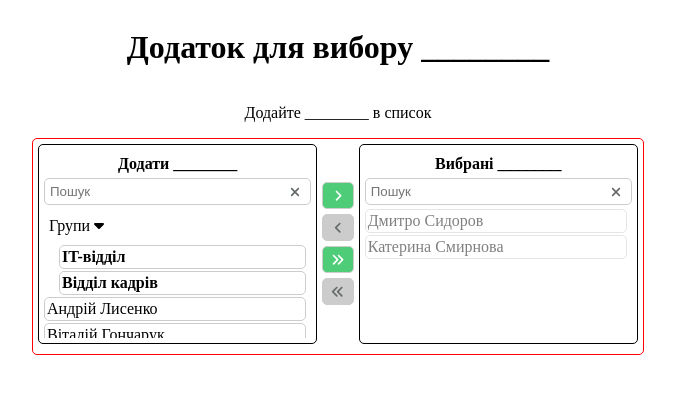
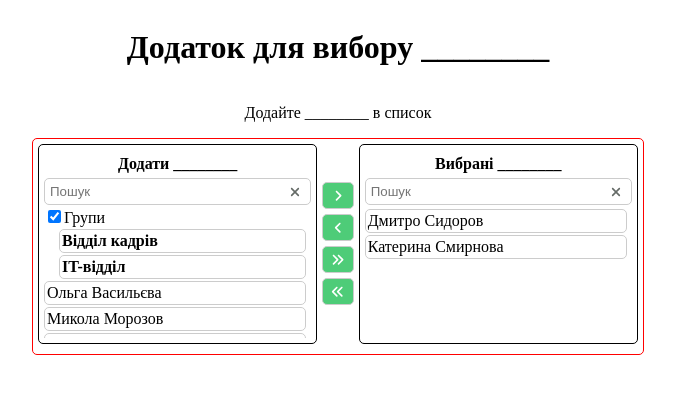
Before and after one commit to butkodenis/UI, a React (Vite) app: page / in a window 1280 px wide. Shown: the top 394 px of the page, without its empty margins (302-977 px from the left). Built offline with nearby package versions, Linux system fonts and the light colour scheme.

Commit message:
Удалено свойство onGroupUsers из компонента App для упрощения кода

```diff
--- a/src/App.tsx
+++ b/src/App.tsx
@@ -47,7 +47,6 @@ function App() {
           clearable={true}
           className="custom-class"
           onSelectedChange={handleSelectedChange}
-          onGroupUsers={getGroupUsers}
         />
       </div>
     </div>
--- a/src/ui/components/DualListBox/DualListBox.tsx
+++ b/src/ui/components/DualListBox/DualListBox.tsx
@@ -2,15 +2,7 @@ import './styles/scss/DualListBox.scss';
 
 import React, { useEffect, useState } from 'react';
 import { FontAwesomeIcon } from '@fortawesome/react-fontawesome';
-import {
-  faAnglesLeft,
-  faAngleLeft,
-  faAngleRight,
-  faAnglesRight,
-  faXmark,
-  faCaretUp,
-  faCaretDown,
-} from '@fortawesome/free-solid-svg-icons';
+import { faAnglesLeft, faAngleLeft, faAngleRight, faAnglesRight, faXmark } from '@fortawesome/free-solid-svg-icons';
 
 import { ListItem, DualListBoxProps } from './DualListBox.types';
 
@@ -21,47 +13,18 @@ const DualListBox: React.FC<DualListBoxProps> = (props) => {
   const [filterAvailable, setFilterAvailable] = useState('');
   const [filterSelected, setFilterSelected] = useState('');
   const [isGroupVisible, setIsGroupVisible] = useState(true);
-  //const [error, setError] = useState(props.invalidMessage ?? '');
 
-  // Функция для фильтрации и сортировки элементов списка
-  const getFilteredAndSortedItems = (items: ListItem[], filter: string) => {
-    // Фильтруем элементы по введенному значению
-    const filteredItems = items.filter((item) => item.label.toLowerCase().includes(filter.toLowerCase()));
-    const groups = filteredItems.filter((item) => item.isGroup);
-    const individuals = filteredItems.filter((item) => !item.isGroup);
+  const filteredAvailableItems = availableItems
+    .filter((item) => item.label.toLowerCase().includes(filterAvailable.toLowerCase()))
+    .filter((item) => isGroupVisible || !item.isGroup);
 
-    // Сортируем только незафиксированные элементы
-    const sortedGroups = groups.filter((item) => !item.isFixed).sort((a, b) => a.label.localeCompare(b.label));
-    const sortedIndividuals = individuals
-      .filter((item) => !item.isFixed)
-      .sort((a, b) => a.label.localeCompare(b.label));
+  const filteredSelectedItems = selectedItems.filter((item) =>
+    item.label.toLowerCase().includes(filterSelected.toLowerCase())
+  );
 
-    // Добавляем зафиксированные элементы в начало списка
-    const fixedGroups = groups.filter((item) => item.isFixed);
-    const fixedIndividuals = individuals.filter((item) => item.isFixed);
-
-    return {
-      groups: [...fixedGroups, ...sortedGroups],
-      individuals: [...fixedIndividuals, ...sortedIndividuals],
-    };
-  };
-
-  // Получение отфильтрованных и отсортированных элементов для доступных
-  const { groups: availableGroups, individuals: availableIndividuals } = getFilteredAndSortedItems(
-    availableItems,
-    filterAvailable
-  );
-  // Получение отфильтрованных и отсортированных элементов для выбранных
-  const { individuals: selectedIndividuals } = getFilteredAndSortedItems(selectedItems, filterSelected);
-
-  // Функция для переключения видимости групп
-  const toggleGroupVisibility = () => {
-    setIsGroupVisible(!isGroupVisible);
-  };
-
-  // Функция для обработки выбора элемента
+  //  функция выбора списка
   const handleSelect = (item: ListItem, event: React.MouseEvent, listType: 'available' | 'selected') => {
-    const currentActiveItems = listType === 'available' ? availableIndividuals : selectedIndividuals;
+    const currentActiveItems = listType === 'available' ? availableItems : selectedItems;
 
     if (item.isFixed) {
       return;
@@ -74,111 +37,20 @@ const DualListBox: React.FC<DualListBoxProps> = (props) => {
         setActiveItems([...activeItems, item]);
       }
     } else if (event.shiftKey) {
-      console.log('shiftKey', item.id);
-      //console.log('activeKay', activeItems[0].id);
-
+      if (activeItems.length === 0) {
+        setActiveItems([item]);
+      } else {
         const lastActiveIndex = currentActiveItems.findIndex((i) => i.id === activeItems[0].id);
         const currentActiveIndex = currentActiveItems.findIndex((i) => i.id === item.id);
         const start = Math.min(lastActiveIndex, currentActiveIndex);
         const end = Math.max(lastActiveIndex, currentActiveIndex);
         const rangeActiveItems = currentActiveItems.slice(start, end + 1);
         setActiveItems(rangeActiveItems);
+      }
     } else {
       setActiveItems([item]);
     }
   };
-
-  //  функция для обработки выбора группы
-  const hendleGroupUsers = (item: ListItem) => {
-    if (item.isGroup) {
-      setActiveItems([item]);
-    }
-  };
-
-  // Функция для перемещения всех элементов в выбранные
-  const moveItemsToSelected = () => {
-    // Фильтруем элементы, чтобы добавить только уникальные в список выбранных
-    const uniqueItemsToMove = availableIndividuals.filter(
-      (item) => !selectedItems.some((selectedItem) => selectedItem.id === item.id)
-    );
-
-    setSelectedItems([...selectedItems, ...uniqueItemsToMove]);
-    // Очищаем список доступных элементов кроме групп
-    setAvailableItems(availableItems.filter((item) => item.isGroup));
-    setActiveItems([]);
-  };
-
-  // Функция для перемещения всех элементов в доступные
-  const moveItemsToAvailable = () => {
-    // Разделяем зафиксированные и незафиксированные элементы
-    const fixedItems = selectedItems.filter((item) => item.isFixed);
-    const movableItems = selectedItems.filter((item) => !item.isFixed);
-    // Фильтруем элементы, чтобы добавить только уникальные в список доступных
-    const uniqueItemsToMove = movableItems.filter(
-      (item) => !availableItems.some((availableItem) => availableItem.id === item.id)
-    );
-
-    // Перемещаем только незафиксированные элементы в доступные
-    setAvailableItems([...availableItems, ...uniqueItemsToMove]);
-    setSelectedItems(fixedItems);
-    setActiveItems([]);
-  };
-
-  // Функция для перемещения элемента в выбранные
-  const moveItemToSelected = () => {
-    if (activeItems.some((item) => item.isGroup)) {
-      if (props.onGroupUsers) {
-        const groupUsers = props.onGroupUsers(activeItems[0].id);
-        const uniqueGroupUsers = groupUsers.filter(
-          (groupUser) => !selectedItems.some((selectedItem) => selectedItem.id === groupUser.id)
-        );
-        setSelectedItems([...selectedItems, ...uniqueGroupUsers]);
-        setActiveItems([]);
-      }
-      return;
-    }
-    // Получаем только те активные элементы, которые есть в списке доступных
-    const itemsToMove = activeItems.filter((item) =>
-      availableItems.some((availableItem) => availableItem.id === item.id)
-    );
-
-    if (itemsToMove.length === 0) return;
-
-    // Добавляем выбранные элементы в список выбранных
-    setSelectedItems([...selectedItems, ...itemsToMove]);
-
-    // Удаляем перемещенные элементы из списка доступных
-    setAvailableItems(availableItems.filter((item) => !itemsToMove.some((activeItem) => activeItem.id === item.id)));
-
-    // Очищаем список активных элементов
-    setActiveItems([]);
-  };
-
-  // Функция для перемещения элемента в доступные
-  const moveItemToAvailable = () => {
-    // Получаем только те активные элементы, которые есть в списке выбранных
-    const itemsToMove = activeItems.filter((item) => selectedItems.some((selectedItem) => selectedItem.id === item.id));
-
-    if (itemsToMove.length === 0) return;
-
-    // Фильтруем элементы, чтобы добавить только уникальные в список доступных
-    const uniqueItemsToMove = itemsToMove.filter(
-      (item) => !availableItems.some((availableItem) => availableItem.id === item.id)
-    );
-
-    // Добавляем выбранные элементы в список доступных
-    setAvailableItems((prevAvailableItems) => [...prevAvailableItems, ...uniqueItemsToMove]);
-
-    // Удаляем перемещенные элементы из списка выбранных
-    setSelectedItems(selectedItems.filter((item) => !itemsToMove.some((activeItem) => activeItem.id === item.id)));
-
-    // Очищаем список активных элементов
-    setActiveItems([]);
-  };
-
-  useEffect(() => {
-    props.onSelectedChange(selectedItems);
-  }, [selectedItems]);
 
   return (
     <div className={`dual-list-box ${props.isInvalid ? 'dual-list-box--invalid' : ''} `}>
@@ -198,65 +70,45 @@ const DualListBox: React.FC<DualListBoxProps> = (props) => {
               </button>
             )}
           </div>
+          {props.options.some((item) => item.isGroup) ? (
+            <div className="">
+              <input
+                type="checkbox"
+                id="group"
+                name="group"
+                onChange={() => setIsGroupVisible(!isGroupVisible)}
+                checked={isGroupVisible}
+              />
+              <label htmlFor="group">Групи</label>
+            </div>
+          ) : null}
           <div className="dual-list-box__list">
-            <div className="dual-list-box__list-group" onClick={toggleGroupVisibility}>
-              Групи <FontAwesomeIcon icon={isGroupVisible ? faCaretDown : faCaretUp} />
-            </div>
-            {isGroupVisible &&
-              availableGroups.map((item) => (
+            {filteredAvailableItems.map((item) => (
               <div
                 key={item.id}
-                  className={`dual-list-box__list-item dual-list-box__list-item--group ${
-                    activeItems.includes(item) ? 'dual-list-box__list-item--active' : ''
-                  }`}
-                  onClick={() => hendleGroupUsers(item)}
-                >
-                  {item.label}
-                </div>
-              ))}
-            {availableIndividuals.map((item) => (
-              <div
-                key={item.id}
-                className={`dual-list-box__list-item ${
+                className={`dual-list-box__list-item ${item.isGroup ? 'dual-list-box__list-item--group' : ''} ${
                   activeItems.includes(item) ? 'dual-list-box__list-item--active' : ''
                 }`}
                 onClick={(e) => handleSelect(item, e, 'available')}
-                onDoubleClick={moveItemToSelected}
               >
-                {item.label}
+                <span>{item.label}</span>
               </div>
             ))}
           </div>
         </div>
 
         <div className="dual-list-box__controls">
-          <button
-            className="dual-list-box__control"
-            onClick={moveItemToSelected}
-            disabled={availableIndividuals.length === 0 && activeItems.length === 0}
-          >
+          <button className="dual-list-box__control">
             <FontAwesomeIcon icon={faAngleRight} />
           </button>
-          <button
-            className="dual-list-box__control"
-            onClick={moveItemToAvailable}
-            disabled={selectedIndividuals.filter((item) => !item.isFixed).length === 0}
-          >
+          <button className="dual-list-box__control">
             <FontAwesomeIcon icon={faAngleLeft} />
           </button>
-          <button
-            className="dual-list-box__control"
-            onClick={moveItemsToSelected}
-            disabled={availableIndividuals.length === 0}
-          >
+          <button className="dual-list-box__control">
             <FontAwesomeIcon icon={faAnglesRight} />
           </button>
 
-          <button
-            className="dual-list-box__control"
-            onClick={moveItemsToAvailable}
-            disabled={selectedIndividuals.filter((item) => !item.isFixed).length === 0}
-          >
+          <button className="dual-list-box__control">
             <FontAwesomeIcon icon={faAnglesLeft} />
           </button>
         </div>
@@ -277,16 +129,9 @@ const DualListBox: React.FC<DualListBoxProps> = (props) => {
             )}
           </div>
           <div className="dual-list-box__list">
-            {selectedIndividuals.map((item) => (
-              <div
-                key={item.id}
-                className={`dual-list-box__list-item ${
-                  activeItems.includes(item) ? 'dual-list-box__list-item--active' : ''
-                } ${item.isFixed ? 'dual-list-box__list-item--fixed' : ''}`}
-                onClick={(e) => handleSelect(item, e, 'selected')}
-                onDoubleClick={moveItemToAvailable}
-              >
-                {item.label}
+            {filteredSelectedItems.map((item) => (
+              <div key={item.id} className="dual-list-box__list-item">
+                <span>{item.label}</span>
               </div>
             ))}
           </div>
```
Lines whose indentation alone changed are shown as unchanged.
